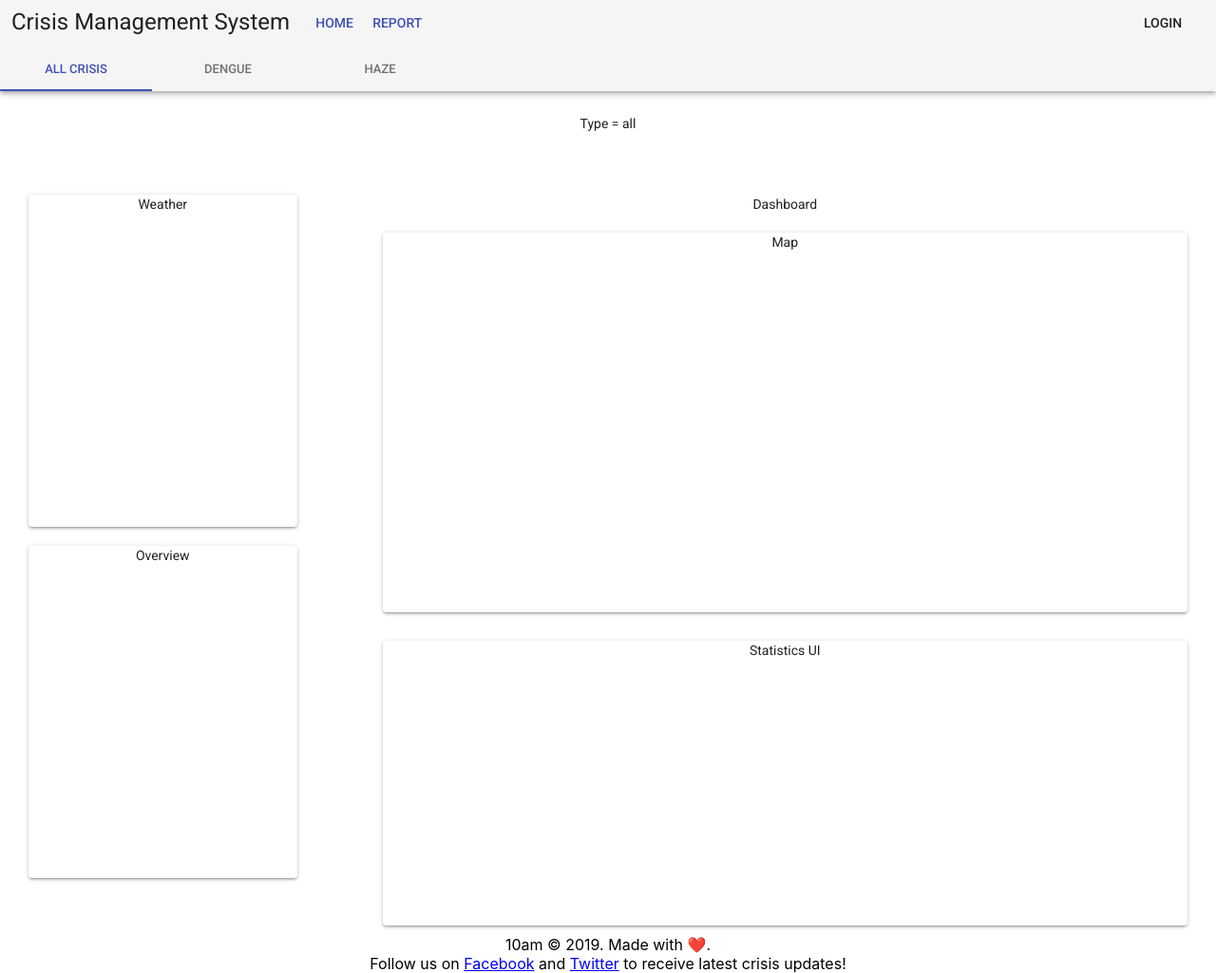
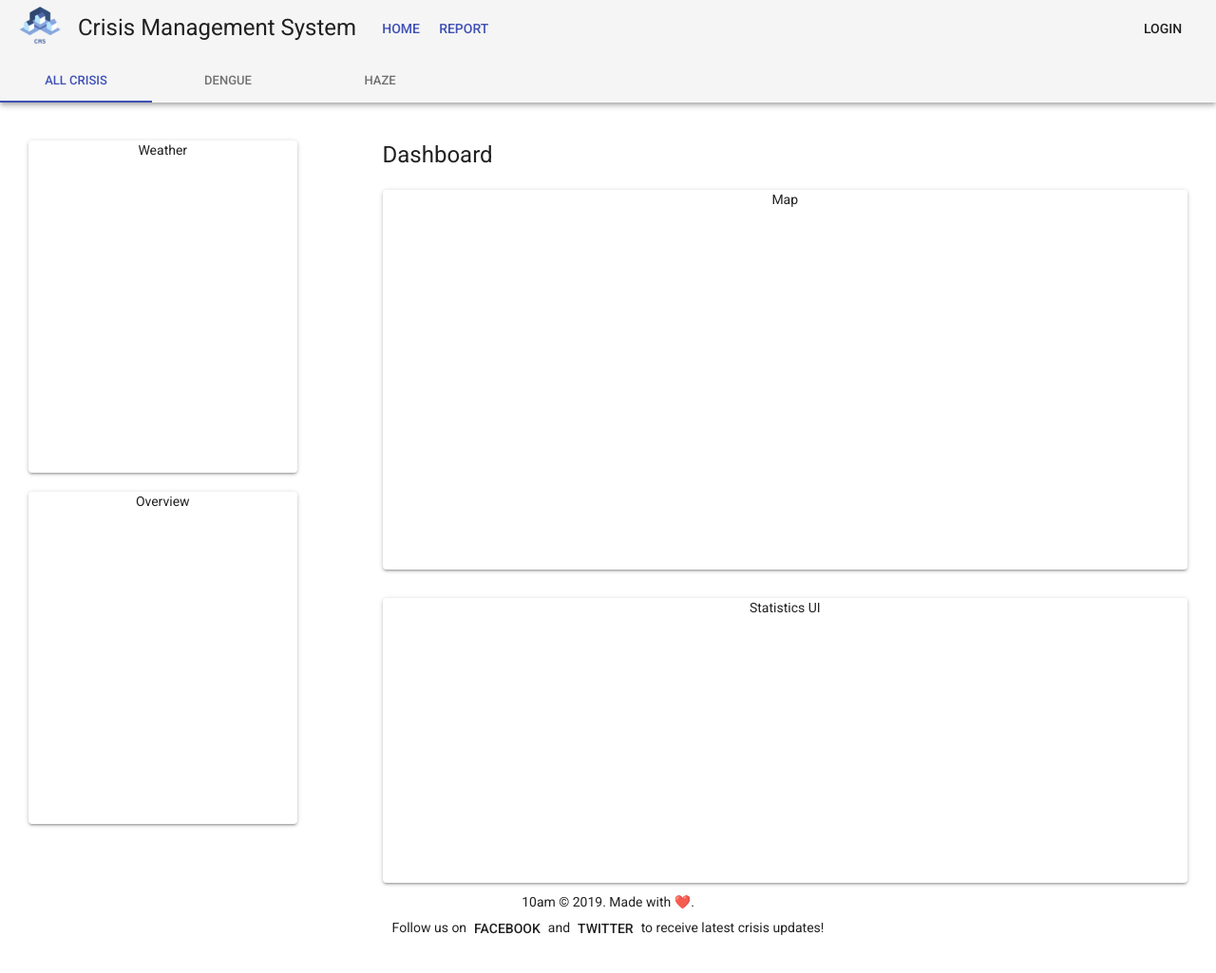
Before and after one commit to Jamesyang2333/cz3003, a React (Create React App) app in the folder frontend/: page / in a window 1280 px wide. Shown: the whole page at 95% size. After the commit the page ends 997 px from the top, so only its background shows below. Built offline with nearby package versions, Linux system fonts and the light colour scheme.

Commit message:
Refine typography

```diff
--- a/frontend/src/App.js
+++ b/frontend/src/App.js
@@ -1,6 +1,5 @@
 import React, { Component } from 'react';
 import './App.css';
-
 import Header from './components/layout/header';
 import Footer from './components/layout/footer';
 
--- a/frontend/src/components/layout/footer.js
+++ b/frontend/src/components/layout/footer.js
@@ -1,15 +1,32 @@
 import React from 'react';
 import * as styles from './footer.scss';
+import Button from '@material-ui/core/Button';
+import withStyles from '@material-ui/core/styles';
+import Typogrphy from '@material-ui/core/Typography';
 
-const Footer = () => (
-  <div className={styles.container}>
-    <div className={styles.left}>10am &copy; 2019. Made with ❤️.</div>
-    <div className={styles.right}>
-      Follow us on <a href='https://www.facebook.com/'>Facebook</a> and{' '}
-      <a href='https://twitter.com/'>Twitter</a> to receive latest crisis
-      updates!
+const style = theme => ({
+  button: {
+    margin: theme.spacing.unit
+  }
+});
+
+function Footer(props) {
+  const { classes } = props;
+  return (
+    <div className={styles.container}>
+      <div className={styles.left}>
+        <Typogrphy>10am &copy; 2019. Made with ❤️.</Typogrphy>
+      </div>
+      <div className={styles.right}>
+        <Typogrphy>
+          Follow us on
+          <Button href='https://www.facebook.com/'>Facebook</Button>and
+          <Button href='https://twitter.com/'>Twitter</Button>
+          to receive latest crisis updates!
+        </Typogrphy>
+      </div>
     </div>
-  </div>
-);
+  );
+}
 
 export default Footer;
--- a/frontend/src/components/layout/header.js
+++ b/frontend/src/components/layout/header.js
@@ -8,6 +8,7 @@ import Button from '@material-ui/core/Button';
 import Tabs from '@material-ui/core/Tabs';
 import Tab from '@material-ui/core/Tab';
 import TabContainer from './tabContainer';
+import logo_transparent from '../../assets/logo_transparent.png';
 
 const styles = theme => ({
   root: {
@@ -18,7 +19,8 @@ const styles = theme => ({
   },
   glow: {
     // flexGrow: 1,
-    textAlign: 'left'
+    textAlign: 'left',
+    marginLeft: 10
   },
   buttonGroup: {
     marginLeft: '15px'
@@ -27,7 +29,7 @@ const styles = theme => ({
     marginLeft: 'auto'
   },
   tabGroup: {
-    textAligh: 'left'
+    textAlign: 'left'
   }
 });
 
@@ -48,6 +50,13 @@ class Header extends React.Component {
       <div className={classes.root}>
         <AppBar position='static' color='default'>
           <Toolbar variant='dense' className={classes.toolBar}>
+            <img
+              src={logo_transparent}
+              alt='icon'
+              style={styles.icon}
+              width={60}
+              height={60}
+            />
             <Typography variant='h5' color='inherit' className={classes.glow}>
               Crisis Management System
             </Typography>
--- a/frontend/src/components/layout/tabContainer.js
+++ b/frontend/src/components/layout/tabContainer.js
@@ -54,9 +54,9 @@ const styles = {
 function TabContainer(props) {
   return (
     <React.Fragment>
-      <Typography component='div' style={{ padding: 8 * 3 }}>
+      {/* <Typography component='div' variant='h6' style={{ padding: 8 * 3 }}>
         Type = {props.type}
-      </Typography>
+      </Typography> */}
       <div>
         <div style={styles.row}>
           <div style={styles.divLeft}>
@@ -69,7 +69,9 @@ function TabContainer(props) {
           </div>
 
           <div zDepth={3} style={styles.divRight}>
-            <Typography style={styles.title}>Dashboard</Typography>
+            <Typography variant='h5' align='left' style={styles.title}>
+              Dashboard
+            </Typography>
             <Paper style={styles.map}>
               <Typography>Map</Typography>
             </Paper>
```
Also changed, not shown: frontend/src/assets/logo_transparent.png (added).
